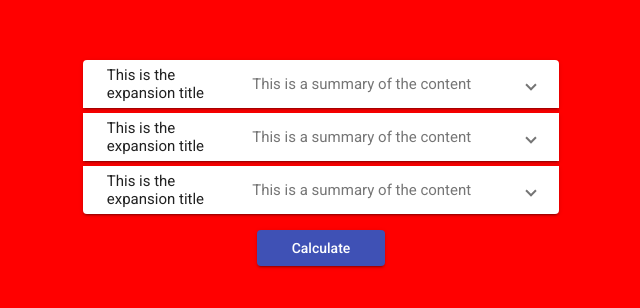
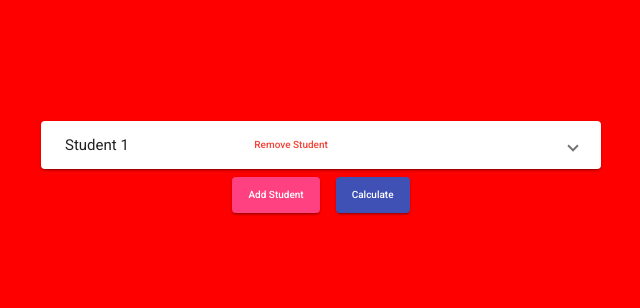
Before and after one commit to grantknaver/quicken-challenge, an Angular app: page / in a window 1280 px wide. Shown: the part 232-540 px from the top of the page, without its empty margins (319-959 px from the left). Built offline with nearby package versions, Linux system fonts and the light colour scheme.

Commit message:
style functionality

```diff
--- a/src/app/app.component.html
+++ b/src/app/app.component.html
@@ -1,7 +1,3 @@
 <div class="container">
-  <div>
     <app-students></app-students>
-  </div>
-  <button mat-raised-button color="primary">Calculate</button>
-
 </div>
--- a/src/app/app.component.scss
+++ b/src/app/app.component.scss
@@ -5,9 +5,4 @@
     justify-content: center;
     align-items: center;
     background-color: red;
-
-    button {
-        margin: 2vh 0;
-        width: 10vw;
-    }
 }
--- a/src/app/student/student.component.html
+++ /dev/null
@@ -1,25 +0,0 @@
-<mat-accordion>
-    <mat-expansion-panel *ngFor="let student of students">
-      <mat-expansion-panel-header>
-        <mat-panel-title>
-          This is the expansion title
-        </mat-panel-title>
-        <mat-panel-description>
-          This is a summary of the content
-        </mat-panel-description>
-      </mat-expansion-panel-header>
-      <p>This is the primary content of the panel.</p>
-    </mat-expansion-panel>
-    <!-- <mat-expansion-panel (opened)="panelOpenState = true"
-                         (closed)="panelOpenState = false">
-      <mat-expansion-panel-header>
-        <mat-panel-title>
-          Self aware panel
-        </mat-panel-title>
-        <mat-panel-description>
-          Currently I am {{panelOpenState ? 'open' : 'closed'}}
-        </mat-panel-description>
-      </mat-expansion-panel-header>
-      <p>I'm visible because I am open</p>
-    </mat-expansion-panel> -->
-  </mat-accordion>
--- a/src/app/student/student.component.scss
+++ /dev/null
@@ -1,3 +0,0 @@
-mat-expansion-panel {
-    margin-top: 5px;
-}
--- a/src/app/student/student.component.ts
+++ /dev/null
@@ -1,18 +0,0 @@
-import { Component, OnInit } from '@angular/core';
-
-@Component({
-  selector: 'app-students',
-  templateUrl: './student.component.html',
-  styleUrls: ['./student.component.scss']
-})
-export class StudentComponent implements OnInit {
-  panelOpenState = false;
-  students: string[];
-
-  constructor() { }
-
-  ngOnInit(): void {
-    this.students =['chris', 'chris2', 'chris3'];
-  }
-
-}
--- /dev/null
+++ b/src/app/students/students.component.html
@@ -0,0 +1,55 @@
+
+  <div class="container">
+  <mat-accordion>
+    <mat-expansion-panel *ngFor="let student of studentsArray.controls, index as s">
+        <mat-expansion-panel-header>
+          <mat-panel-title>
+             Student {{ s + 1}}
+          </mat-panel-title>
+          <mat-panel-description>
+            <button mat-button color="warn" (click)="removeStudent()">
+              Remove Student
+            </button>
+          </mat-panel-description>
+        </mat-expansion-panel-header>
+          <form [formGroup]="student">
+            <mat-form-field>
+              <mat-label>Student Name</mat-label>
+              <input matInput type="text" formControlName="name">
+            </mat-form-field>
+            <div class="expensesContainer">
+              <ng-container formArrayName="expenses">
+                <div *ngFor="let expense of getExpenses(student), index as i">
+                    <ng-container [formGroup]="expense">
+                      <div class="expenseLine">
+                        <mat-form-field>
+                          <mat-label>Expense Name</mat-label>
+                          <input matInput type="text" formControlName="expenseName">
+                        </mat-form-field>
+                        <mat-form-field class="expenseCost">
+                          <mat-label>Expense Cost</mat-label>
+                          <input matInput type="number" formControlName="expenseCost">
+                        </mat-form-field>
+                      </div>
+                      <button mat-raised-button color="primary" (click)="addExpense(getExpenses(student))">
+                        <mat-icon aria-hidden="false" aria-label="Add icon">add</mat-icon>
+                      </button>
+                      <small><span id="add">Add</span> and <span id="remove">Remove</span></small>
+                      <button mat-raised-button color="warn" (click)="removeExpense()">
+                        <mat-icon aria-hidden="false" aria-label="Remove icon">remove</mat-icon>
+                      </button>
+                      <small>Expenses</small>
+                    </ng-container>
+                </div>
+              </ng-container>
+            </div>
+          </form>
+    </mat-expansion-panel>
+    <!-- <button mat-raised-button color="primary" type="submit">Calculate</button>
+    <button mat-raised-button color="accent">Add Student</button> -->
+  </mat-accordion>
+  <div class="btnContainer">
+    <button mat-raised-button color="accent" (click)="addStudent()">Add Student</button>
+    <button mat-raised-button color="primary">Calculate</button>
+  </div>
+</div>
--- /dev/null
+++ b/src/app/students/students.component.scss
@@ -0,0 +1,77 @@
+.container {
+    display: flex;
+    flex-direction: column;
+    align-items: center;
+    width: 80vw;
+    max-width:700px;
+
+    mat-accordion {
+        width: 80%;
+
+        input {
+            margin: 1vh 1vw;
+        }
+
+        mat-expansion-panel {
+            margin-top: 5px;
+
+            mat-expansion-panel-header {
+                display:flex;
+                justify-content: space-between;
+
+                mat-panel-title {
+                    display: flex;
+                    align-items: center;
+                }
+
+                mat-panel-description {
+                    button {
+                        font-size: 10px;
+                    }
+                }
+            }
+
+
+                .expensesContainer {
+                    display: flex;
+                    flex-direction: column;
+
+                    .expenseLine {
+                        display: flex;
+
+                        input {
+                            width: 50%;
+                        }
+
+                        .expenseCost {
+                            margin-left: 1vw;
+                        }
+                    }
+
+                    button {
+                        margin: 1vh 1vw;
+                    }
+
+                    small {
+
+                        #add {
+                            color: #3F51B5;
+                        }
+
+                        #remove {
+                            color: #F44336;
+                        }
+                    }
+                }
+        }
+    }
+
+    .btnContainer {
+        display: flex;
+
+        button {
+            margin: 1vh;
+            font-size: 10px;
+        }
+    }
+}
--- /dev/null
+++ b/src/app/students/students.component.ts
@@ -0,0 +1,63 @@
+import { ThrowStmt } from '@angular/compiler';
+import { Component, OnInit, Output, } from '@angular/core';
+import { FormGroup, FormControl, FormArray, Validators, AbstractControl } from '@angular/forms';
+
+
+@Component({
+  selector: 'app-students',
+  templateUrl: './students.component.html',
+  styleUrls: ['./students.component.scss']
+})
+export class StudentsComponent implements OnInit {
+  @Output()
+  panelOpenState = false;
+  studentsArray: FormArray;
+  currentExpenses: AbstractControl[]
+
+  ngOnInit(): void {
+    this.studentsArray = new FormArray([this.generateDefaultStudent()]);
+  }
+
+  addStudent() {
+    this.studentsArray.push(this.generateDefaultStudent());
+  }
+
+  removeStudent() {
+
+  }
+
+  generateDefaultStudent() {
+    return new FormGroup({
+      name: new FormControl('', Validators.required),
+      expenses: new FormArray([this.generateDefaultExpense()]),
+    });
+  }
+
+  generateDefaultExpense() {
+    return new FormGroup({
+      expenseName: new FormControl('', Validators.required),
+      expenseCost: new FormControl(0, Validators.required),
+    });
+  }
+
+  addExpense(expenses: FormArray) {
+    expenses.push(this.generateDefaultExpense());
+  }
+
+  removeExpense() {}
+
+  getStudentName(fg: FormGroup) {
+    return fg.get('name').value;
+  }
+
+  getExpenses(fg: FormGroup) {
+    const fa = fg.get('expenses') as FormArray;
+    this.currentExpenses = fa.controls;
+    return fa.controls;
+  }
+
+  calculate() {
+    console.log('calculate works');
+  }
+
+}
```
Also changed, not shown: src/app/app.models.ts (added, +9 -0 lines), src/app/app.module.ts (+9 -3 lines), 1 other file (tests, documents, lock files or other folders).
